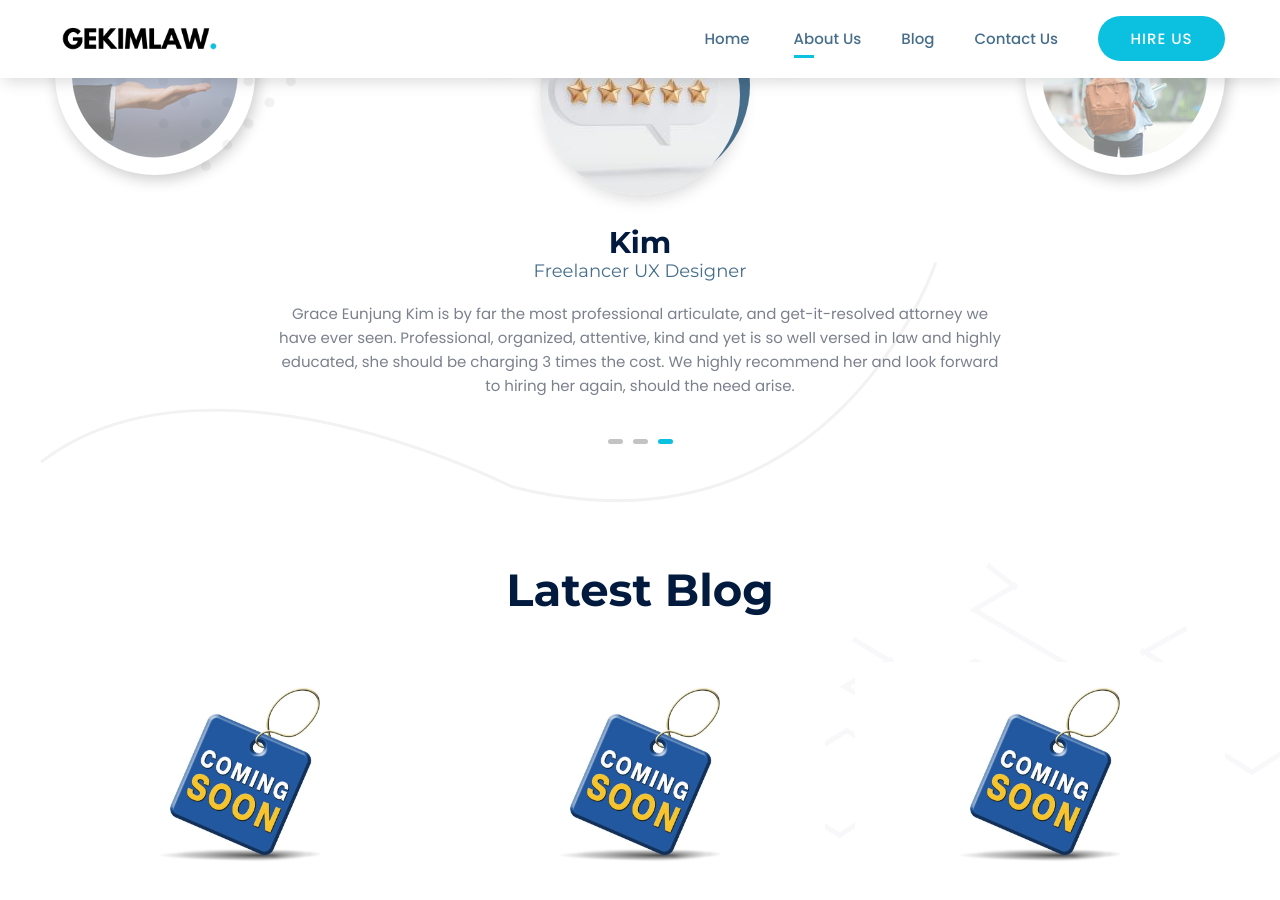
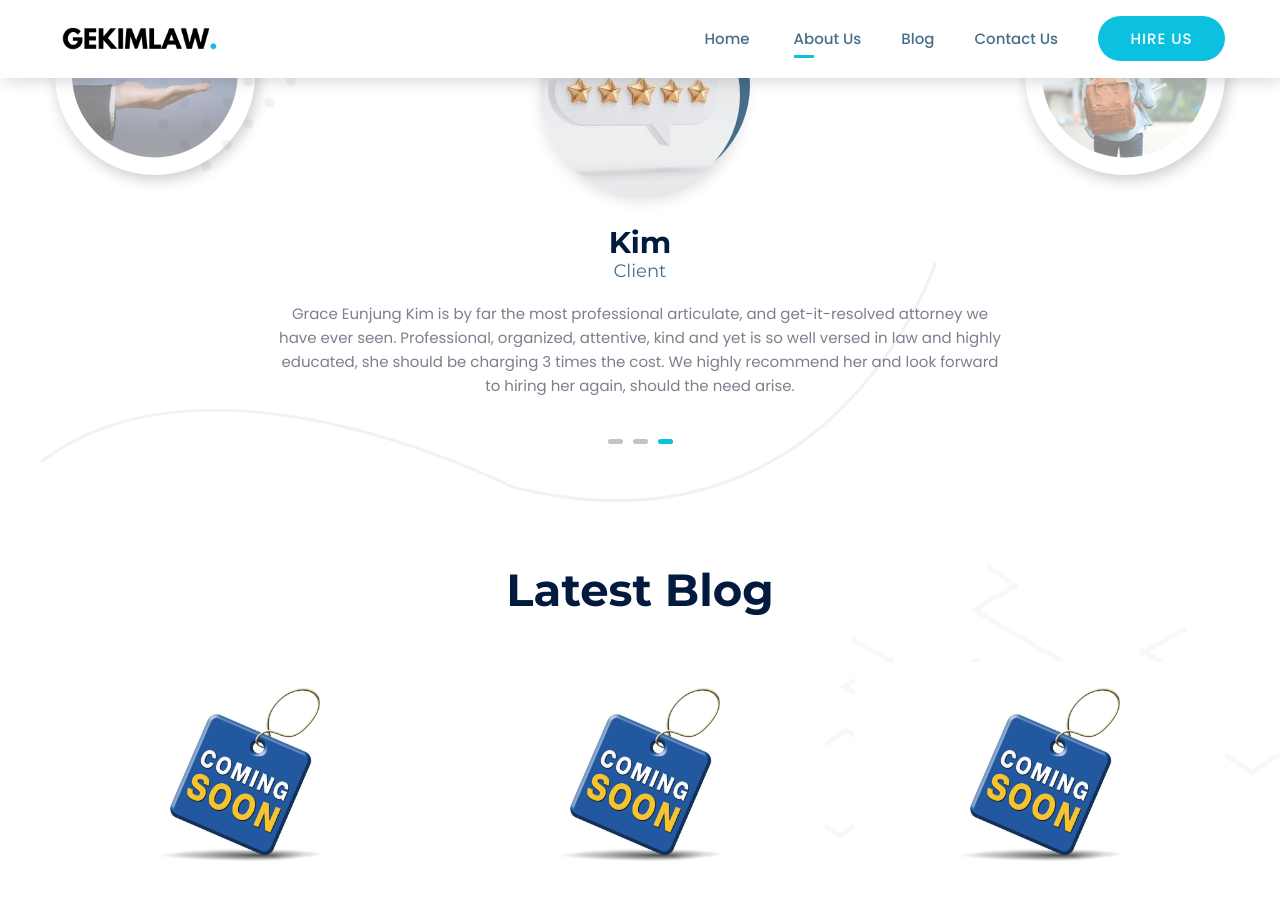
Before and after one commit to GEKimLaw/gekimlaw.github.io, a Jekyll site: the page built from _pages/about.md, in a window 1280 px wide and 900 px high, scrolled down 3435 px. Built offline with Jekyll 4.4.1, drawn with Linux system fonts in a browser that asks for light colours; comment, search, counter and statistics services are not loaded.

Commit message:
corrected testimonials and added icons for index file

```diff
--- a/_pages/about.md
+++ b/_pages/about.md
@@ -56,15 +56,15 @@ testimonials:
   description: "Feedback from our clients"
   list:
     - name: "Daisy"
-      position: "-----"
+      position: "Client"
       image: "/assets/images/testimonial_1.jpg"
       text: "Grace was a fierce advocate for our family and worked overtime to respond promptly with information and strategy to support our needs. Her wise council brought about a resolution that was more than we had hoped for and helped us get what we needed for our son. We are so grateful to have a fresh start and know that our child is safe from further harm."
     - name: "Doug"
-      position: "Freelancer UX Designer"
+      position: "Client"
       image: "/assets/images/testimonial_2.jpg"
       text: "Grace represented us for FAPE placement / due process claims with Loudoun County Public Schools. We worked with her over a two-year span. She provided competent legal counsel and we recommend her services. I don't recommend going into due process related proceedings without representation. Grace was reasonably priced and very responsive."
     - name: "Kim"
-      position: "Freelancer UX Designer"
+      position: "Client"
       image: "/assets/images/testimonial_3.jpg"
       text: "Grace Eunjung Kim is by far the most professional articulate, and get-it-resolved attorney we have ever seen. Professional, organized, attentive, kind and yet is so well versed in law and highly educated, she should be charging 3 times the cost. We highly recommend her and look forward to hiring her again, should the need arise."
 
```
Also changed, not shown: assets/images/icon_1.png, assets/images/icon_2.png, assets/images/icon_3.png.
